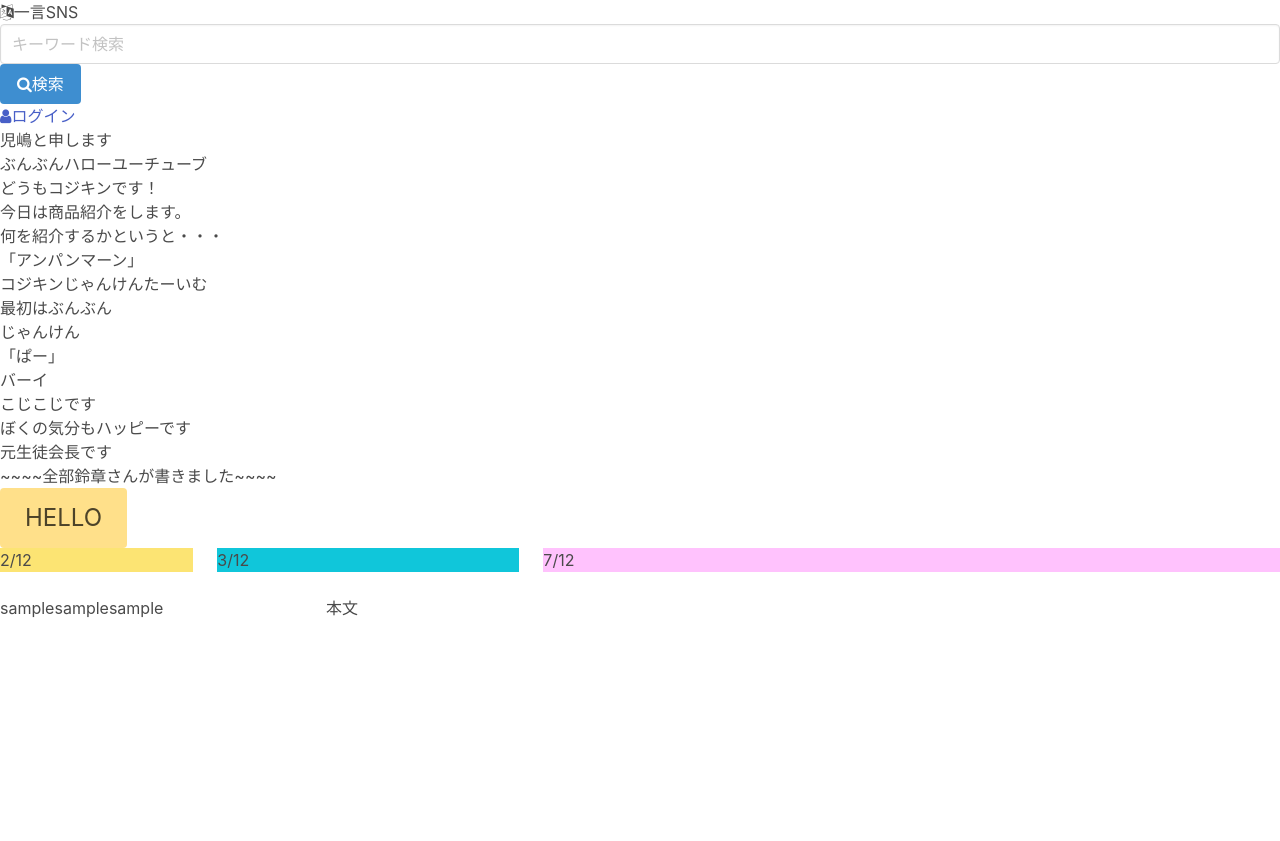
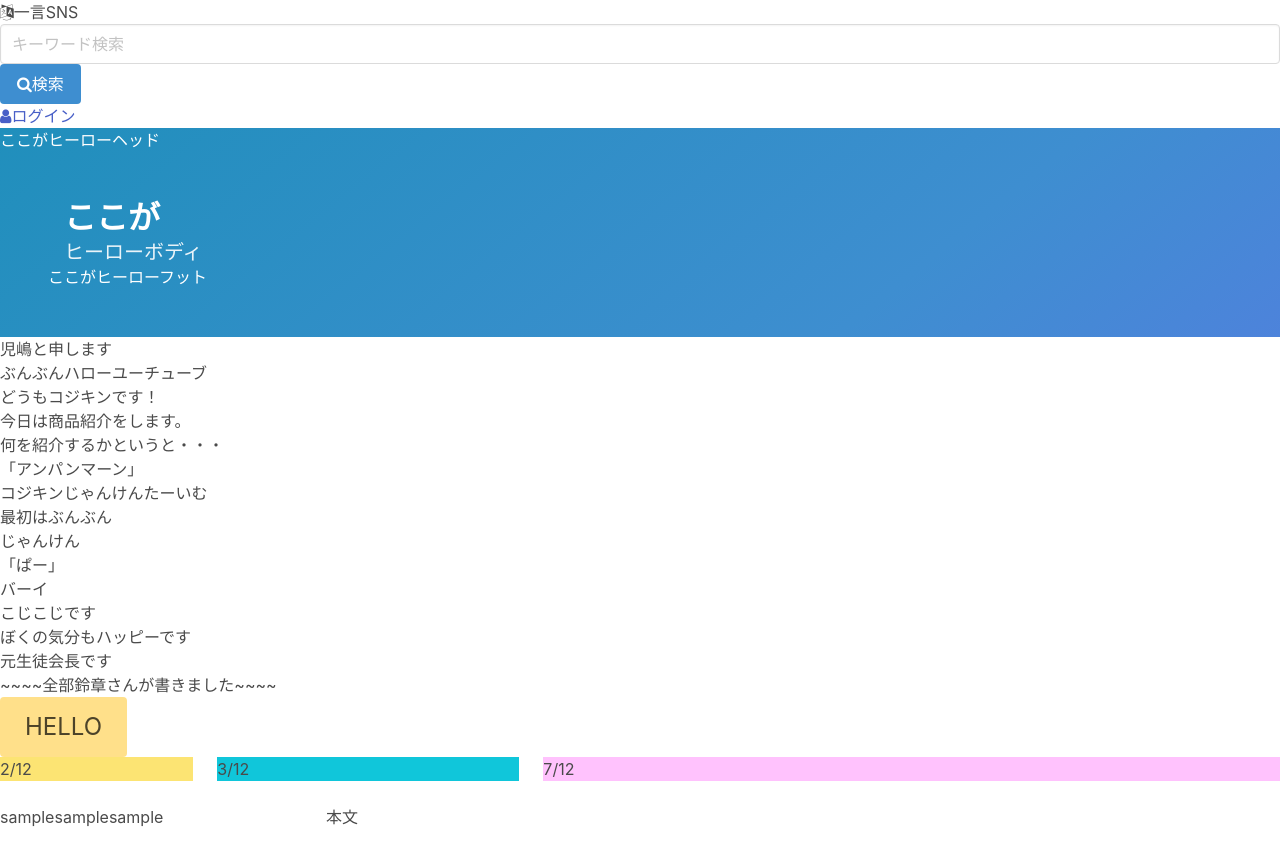
Before and after one commit to shou-suzuki/kojima-happy.github.io, a plain HTML site: page index.html in a window 1280 px wide. Before the commit the page ends 800 px from the top, so only its background shows below. Drawn offline with nearby package versions, Linux system fonts and the light colour scheme.

Commit message:
bulma 練習

```diff
--- a/index.html
+++ b/index.html
@@ -24,8 +24,22 @@
       <a href="#" class="fa fa-user">ログイン</a>
     </span>
   </div>
-  <!-- 記述場所③ -->
-</header>
+  <div class="hero is-info is-bold">
+	  <div class="hero-head">
+		  ここがヒーローヘッド
+	  </div>
+	  <div class="hero-body">
+       <div class="container">
+          <h1 class="title">ここが</h1>
+          <h2 class="subtitle">ヒーローボディ</h2>
+       </div>
+	  <div class="hero-foot">
+		  ここがヒーローフット
+	  </div>
+       </div>
+   </div>
+</div>
+	  </header>
     <h1>児嶋と申します</h1>
     <div>
        ぶんぶんハローユーチューブ<br>
```
